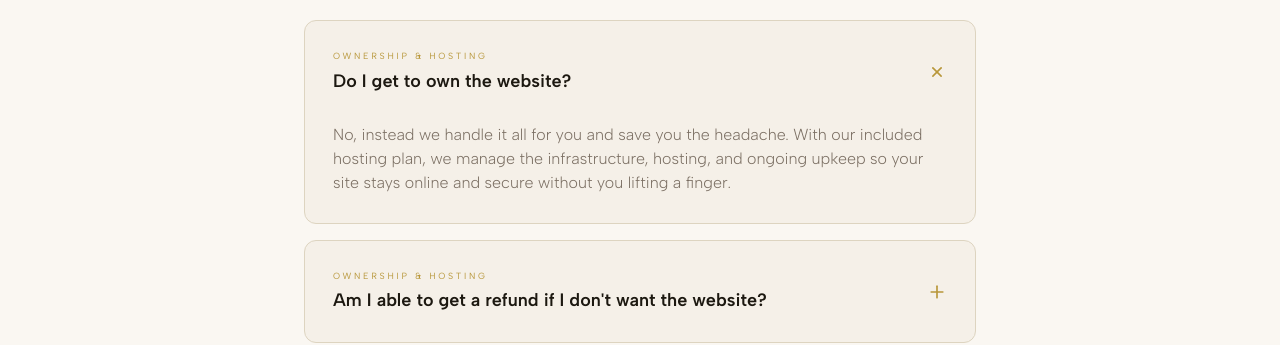
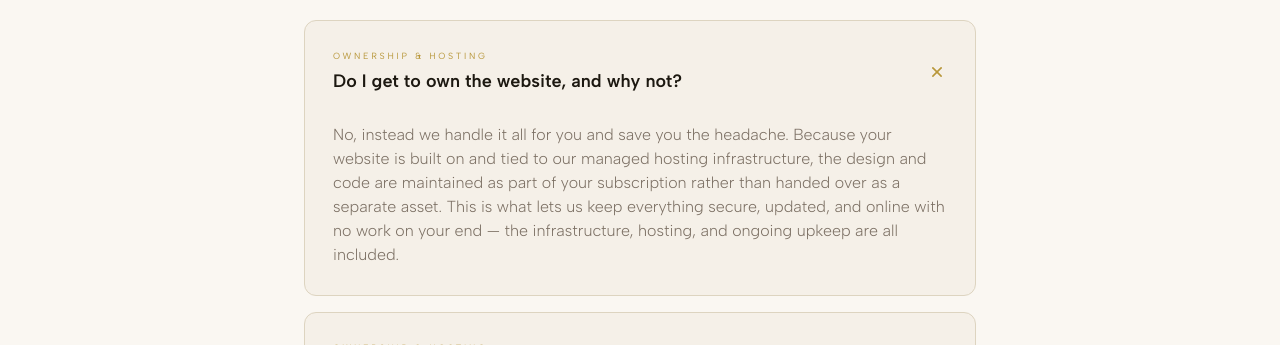
Before and after one commit to abdulemoh/basirah-designs-replit, a React (Vite) app: page /faq in a window 1280 px wide. Shown: the part 355-700 px from the top of the page. Built offline with nearby package versions, Linux system fonts and the light colour scheme; no server answers.

Commit message:
File changes

```diff
--- a/src/components/landing/FAQSection.jsx
+++ b/src/components/landing/FAQSection.jsx
@@ -5,8 +5,8 @@ import { Plus, ArrowRight } from "lucide-react";
 
 const FAQS = [
   {
-    q: "Do I get to own the website?",
-    a: "No — we handle it all for you and save you the headache. With our included hosting plan, we manage the infrastructure, hosting, and ongoing upkeep so your site stays online and secure without you lifting a finger."
+    q: "Do I get to own the website, and why not?",
+    a: "No — we handle it all for you and save you the headache. Because your website is built on and tied to our managed hosting infrastructure, the design and code are maintained as part of your subscription rather than handed over as a separate asset. This is what lets us keep everything secure, updated, and online with no work on your end — the infrastructure, hosting, and ongoing upkeep are all included."
   },
   {
     q: "What is in my monthly maintenance plan?",
--- a/src/pages/FAQ.jsx
+++ b/src/pages/FAQ.jsx
@@ -8,8 +8,8 @@ import Footer from "@/components/landing/Footer";
 const FAQS = [
   {
     category: "Ownership & Hosting",
-    q: "Do I get to own the website?",
-    a: "No, instead we handle it all for you and save you the headache. With our included hosting plan, we manage the infrastructure, hosting, and ongoing upkeep so your site stays online and secure without you lifting a finger."
+    q: "Do I get to own the website, and why not?",
+    a: "No, instead we handle it all for you and save you the headache. Because your website is built on and tied to our managed hosting infrastructure, the design and code are maintained as part of your subscription rather than handed over as a separate asset. This is what lets us keep everything secure, updated, and online with no work on your end — the infrastructure, hosting, and ongoing upkeep are all included."
   },
   {
     category: "Ownership & Hosting",
```
